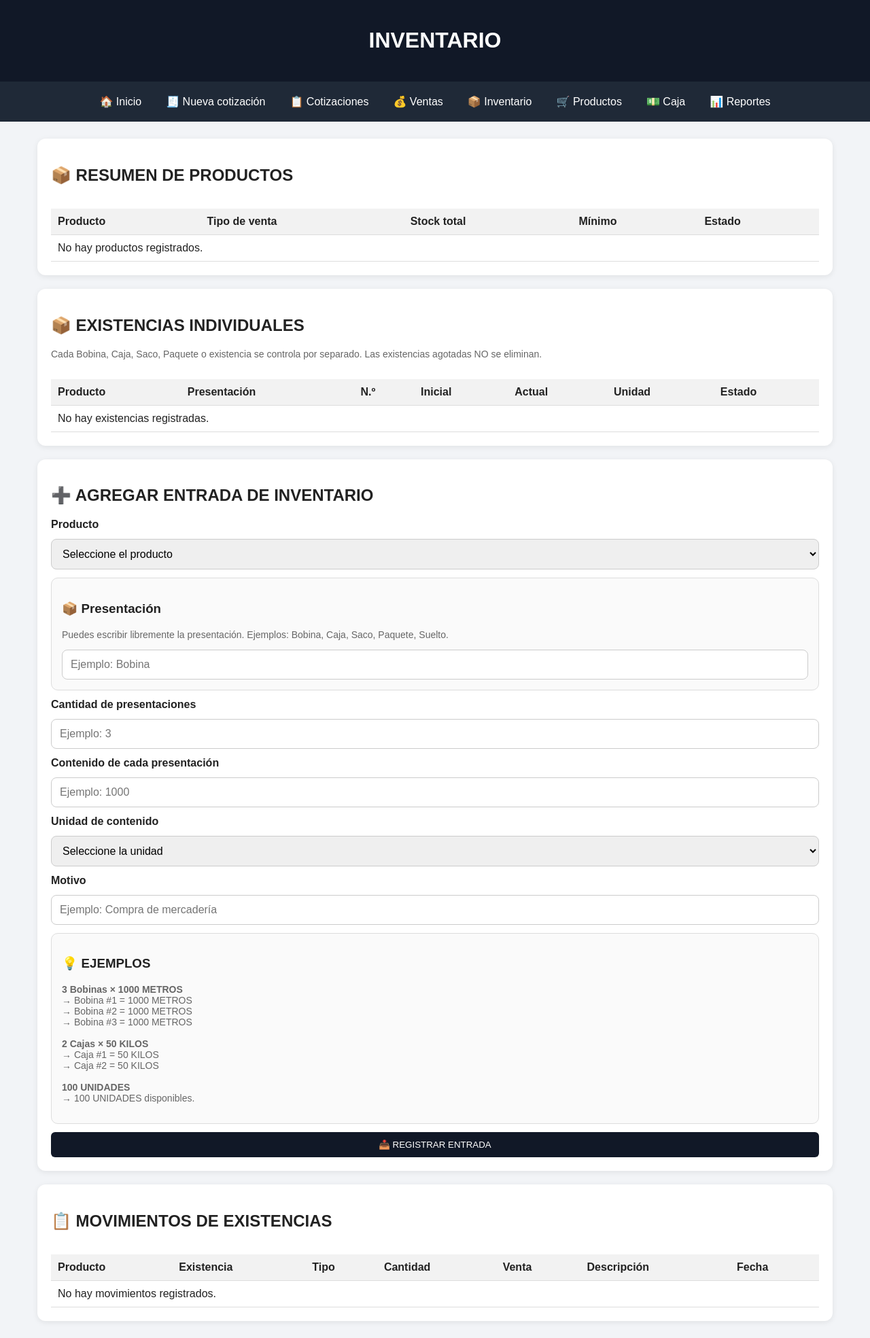
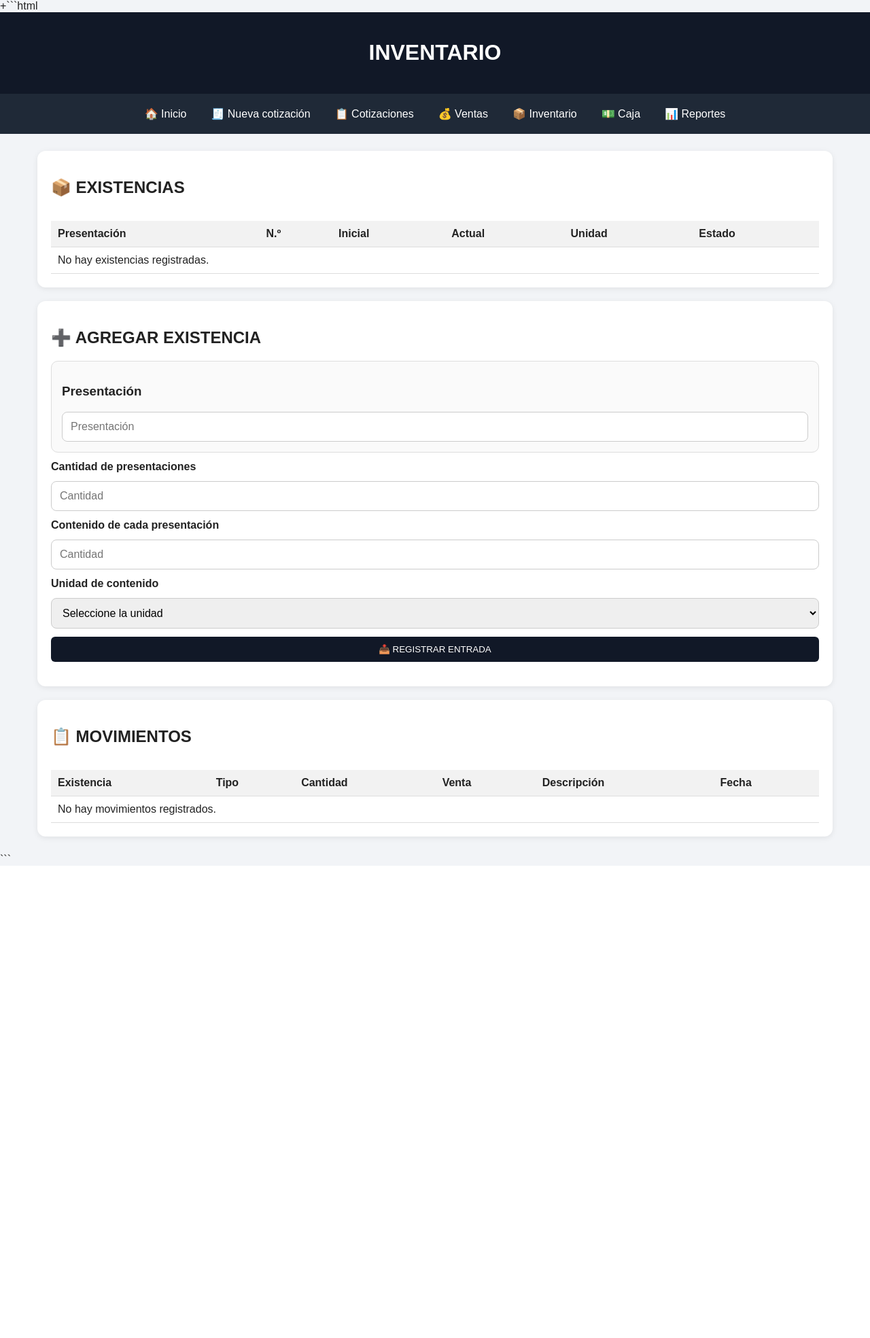
Before and after one commit to alextrex147-cloud/sistema-cotizaciones, a Flask app: page /inventario in a window 1280 px wide. Shown: the whole page at 68% size. After the commit the page ends 1274 px from the top, so only its background shows below. Run offline with Flask 3, Linux system fonts and the light colour scheme; data that the repository does not hold is empty; parts of the project's set-up code (start-up, migrations or seed data) failed here and were passed over.

Commit message:
Update inventario.html

````diff
--- a/templates/inventario.html
+++ b/templates/inventario.html
@@ -1,7 +1,9 @@
++```html
 <!DOCTYPE html>
 <html lang="es">
 
 <head>
+
 <meta charset="UTF-8">
 <meta name="viewport" content="width=device-width, initial-scale=1.0">
 
@@ -55,11 +57,6 @@
     background: #fafafa;
 }
 
-.ayuda {
-    color: #666;
-    font-size: 14px;
-}
-
 .badge {
     display: inline-block;
     padding: 5px 9px;
@@ -77,11 +74,6 @@
     font-weight: bold;
 }
 
-.bajo {
-    color: orange;
-    font-weight: bold;
-}
-
 .entrada {
     color: green;
     font-weight: bold;
@@ -96,13 +88,16 @@
 
 </head>
 
+
 <body>
+
 
 <header>
 
 <h1>INVENTARIO</h1>
 
 </header>
+
 
 <nav>
 
@@ -126,10 +121,6 @@
 📦 Inventario
 </a>
 
-<a href="{{ url_for('productos') }}">
-🛒 Productos
-</a>
-
 <a href="{{ url_for('caja') }}">
 💵 Caja
 </a>
@@ -140,15 +131,13 @@
 
 </nav>
 
+
 <main>
 
-<!-- =====================================================
-     RESUMEN
-===================================================== -->
 
 <section class="panel">
 
-<h2>📦 RESUMEN DE PRODUCTOS</h2>
+<h2>📦 EXISTENCIAS</h2>
 
 <div class="tabla-contenedor">
 
@@ -157,154 +146,6 @@
 <thead>
 
 <tr>
-
-<th>Producto</th>
-
-<th>Tipo de venta</th>
-
-<th>Stock total</th>
-
-<th>Mínimo</th>
-
-<th>Estado</th>
-
-</tr>
-
-</thead>
-
-<tbody>
-
-{% for p in productos %}
-
-<tr>
-
-<td>
-
-<strong>
-{{ p.nombre }}
-</strong>
-
-{% if p.descripcion %}
-
-<br>
-
-<small>
-{{ p.descripcion }}
-</small>
-
-{% endif %}
-
-</td>
-
-<td>
-
-<span class="badge">
-
-{% if p.tipo_venta == "metro" %}
-
-METRO
-
-{% elif p.tipo_venta == "kilo" %}
-
-KILO
-
-{% else %}
-
-UNIDAD
-
-{% endif %}
-
-</span>
-
-</td>
-
-<td>
-
-{{ "%.2f"|format(p.stock or 0) }}
-
-</td>
-
-<td>
-
-{{ "%.2f"|format(p.stock_minimo or 0) }}
-
-</td>
-
-<td>
-
-{% if (p.stock or 0) <= 0 %}
-
-<span class="agotada">
-AGOTADO
-</span>
-
-{% elif (p.stock or 0) <= (p.stock_minimo or 0) %}
-
-<span class="bajo">
-STOCK BAJO
-</span>
-
-{% else %}
-
-<span class="disponible">
-NORMAL
-</span>
-
-{% endif %}
-
-</td>
-
-</tr>
-
-{% else %}
-
-<tr>
-
-<td colspan="5">
-
-No hay productos registrados.
-
-</td>
-
-</tr>
-
-{% endfor %}
-
-</tbody>
-
-</table>
-
-</div>
-
-</section>
-
-
-<!-- =====================================================
-     EXISTENCIAS INDIVIDUALES
-===================================================== -->
-
-<section class="panel">
-
-<h2>📦 EXISTENCIAS INDIVIDUALES</h2>
-
-<p class="ayuda">
-
-Cada Bobina, Caja, Saco, Paquete o existencia se controla
-por separado.
-
-Las existencias agotadas NO se eliminan.
-
-</p>
-
-<div class="tabla-contenedor">
-
-<table>
-
-<thead>
-
-<tr>
-
-<th>Producto</th>
 
 <th>Presentación</th>
 
@@ -322,25 +163,23 @@
 
 </thead>
 
+
 <tbody>
+
 
 {% for e in existencias %}
 
 <tr>
 
+
 <td>
 
 <strong>
-{{ e.producto_nombre }}
+{{ e.tipo_presentacion }}
 </strong>
 
 </td>
 
-<td>
-
-{{ e.tipo_presentacion }}
-
-</td>
 
 <td>
 
@@ -350,11 +189,13 @@
 
 </td>
 
+
 <td>
 
 {{ "%.2f"|format(e.cantidad_inicial or 0) }}
 
 </td>
+
 
 <td>
 
@@ -363,6 +204,7 @@
 </strong>
 
 </td>
+
 
 <td>
 
@@ -390,7 +232,9 @@
 
 </td>
 
+
 <td>
+
 
 {% if e.estado == "agotada" or (e.cantidad_actual or 0) <= 0 %}
 
@@ -406,15 +250,19 @@
 
 {% endif %}
 
+
 </td>
+
 
 </tr>
 
+
 {% else %}
+
 
 <tr>
 
-<td colspan="7">
+<td colspan="6">
 
 No hay existencias registradas.
 
@@ -422,7 +270,9 @@
 
 </tr>
 
+
 {% endfor %}
+
 
 </tbody>
 
@@ -433,13 +283,11 @@
 </section>
 
 
-<!-- =====================================================
-     NUEVA ENTRADA
-===================================================== -->
 
 <section class="panel">
 
-<h2>➕ AGREGAR ENTRADA DE INVENTARIO</h2>
+<h2>➕ AGREGAR EXISTENCIA</h2>
+
 
 <form
     method="POST"
@@ -447,54 +295,20 @@
     class="form-inventario"
 >
 
-<label>
-<strong>Producto</strong>
-</label>
-
-<select
-    name="producto_id"
-    required
->
-
-<option value="">
-Seleccione el producto
-</option>
-
-{% for p in productos %}
-
-<option value="{{ p.id }}">
-
-{{ p.nombre }}
-
-</option>
-
-{% endfor %}
-
-</select>
-
 
 <div class="grupo">
 
-<h3>📦 Presentación</h3>
-
-<p class="ayuda">
-
-Puedes escribir libremente la presentación.
-
-Ejemplos:
-
-Bobina, Caja, Saco, Paquete, Suelto.
-
-</p>
+<h3>Presentación</h3>
 
 <input
     name="presentacion"
     type="text"
-    placeholder="Ejemplo: Bobina"
+    placeholder="Presentación"
     required
 >
 
 </div>
+
 
 
 <label>
@@ -505,14 +319,16 @@
 
 </label>
 
+
 <input
     name="cantidad_contenedores"
     type="number"
     min="1"
     step="1"
-    placeholder="Ejemplo: 3"
+    placeholder="Cantidad"
     required
 >
+
 
 
 <label>
@@ -523,14 +339,16 @@
 
 </label>
 
+
 <input
     name="cantidad_por_contenedor"
     type="number"
     min="0.01"
     step="0.01"
-    placeholder="Ejemplo: 1000"
+    placeholder="Cantidad"
     required
 >
+
 
 
 <label>
@@ -540,6 +358,7 @@
 </strong>
 
 </label>
+
 
 <select
     name="unidad"
@@ -565,71 +384,6 @@
 </select>
 
 
-<label>
-
-<strong>
-Motivo
-</strong>
-
-</label>
-
-<input
-    name="motivo"
-    type="text"
-    placeholder="Ejemplo: Compra de mercadería"
->
-
-
-<div class="grupo">
-
-<h3>💡 EJEMPLOS</h3>
-
-<p class="ayuda">
-
-<strong>
-3 Bobinas × 1000 METROS
-</strong>
-
-<br>
-
-→ Bobina #1 = 1000 METROS
-
-<br>
-
-→ Bobina #2 = 1000 METROS
-
-<br>
-
-→ Bobina #3 = 1000 METROS
-
-<br><br>
-
-<strong>
-2 Cajas × 50 KILOS
-</strong>
-
-<br>
-
-→ Caja #1 = 50 KILOS
-
-<br>
-
-→ Caja #2 = 50 KILOS
-
-<br><br>
-
-<strong>
-100 UNIDADES
-</strong>
-
-<br>
-
-→ 100 UNIDADES disponibles.
-
-</p>
-
-</div>
-
 
 <button type="submit">
 
@@ -637,28 +391,27 @@
 
 </button>
 
+
 </form>
 
 </section>
 
 
-<!-- =====================================================
-     MOVIMIENTOS NUEVOS
-===================================================== -->
 
 <section class="panel">
 
-<h2>📋 MOVIMIENTOS DE EXISTENCIAS</h2>
+<h2>📋 MOVIMIENTOS</h2>
+
 
 <div class="tabla-contenedor">
 
+
 <table>
+
 
 <thead>
 
 <tr>
-
-<th>Producto</th>
 
 <th>Existencia</th>
 
@@ -676,19 +429,14 @@
 
 </thead>
 
+
 <tbody>
+
 
 {% for m in movimientos %}
 
 <tr>
 
-<td>
-
-<strong>
-{{ m.producto_nombre or m.producto_id }}
-</strong>
-
-</td>
 
 <td>
 
@@ -704,7 +452,9 @@
 
 </td>
 
+
 <td>
+
 
 {% if m.tipo == "ENTRADA" %}
 
@@ -724,7 +474,9 @@
 
 {% endif %}
 
+
 </td>
+
 
 <td>
 
@@ -732,11 +484,13 @@
 
 </td>
 
+
 <td>
 
 {{ m.numero_venta or "-" }}
 
 </td>
+
 
 <td>
 
@@ -744,19 +498,23 @@
 
 </td>
 
+
 <td>
 
 {{ m.fecha or "-" }}
 
 </td>
 
+
 </tr>
+
 
 {% else %}
 
+
 <tr>
 
-<td colspan="7">
+<td colspan="6">
 
 No hay movimientos registrados.
 
@@ -764,18 +522,25 @@
 
 </tr>
 
+
 {% endfor %}
+
 
 </tbody>
 
+
 </table>
+
 
 </div>
 
 </section>
 
+
 </main>
+
 
 </body>
 
 </html>
+```
````
